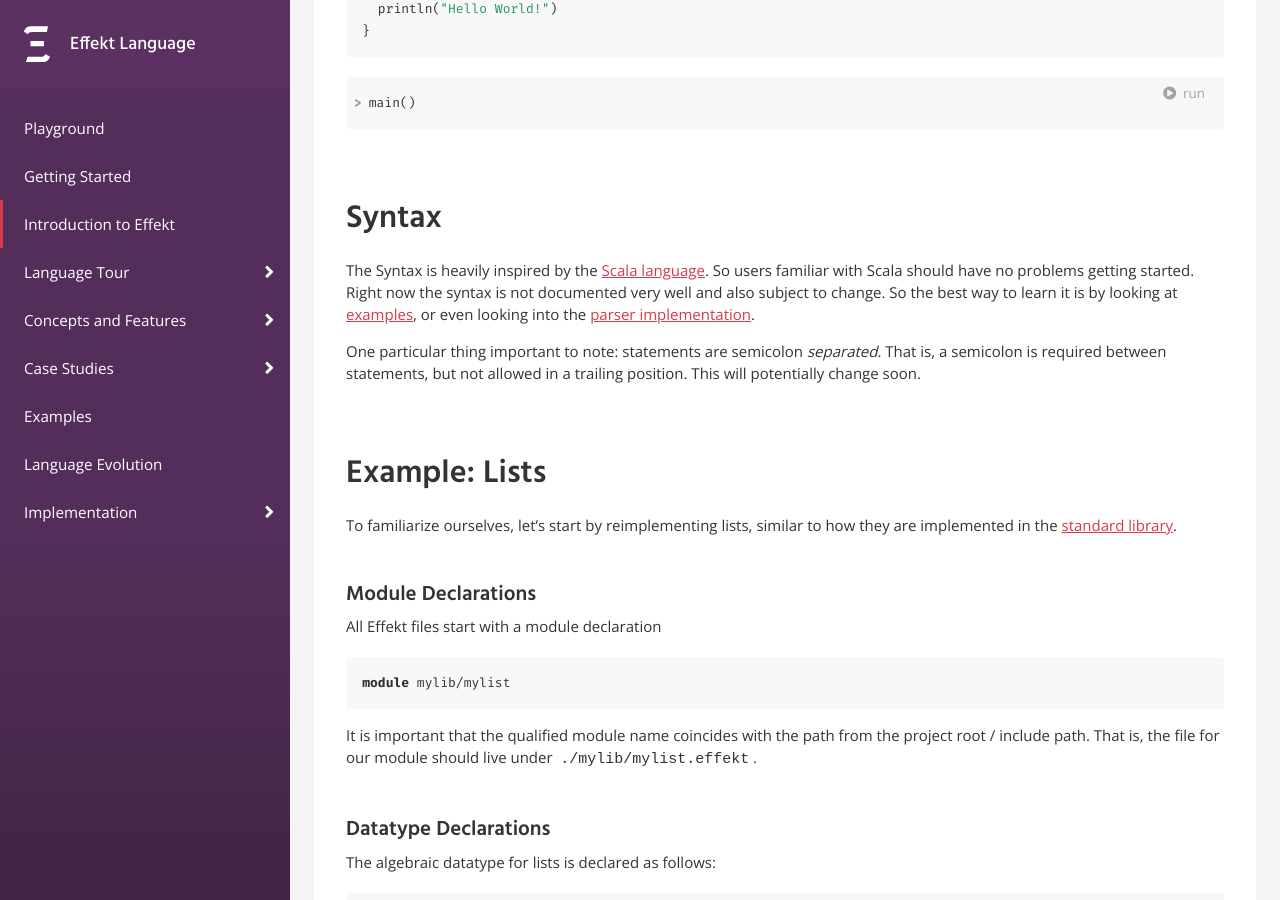
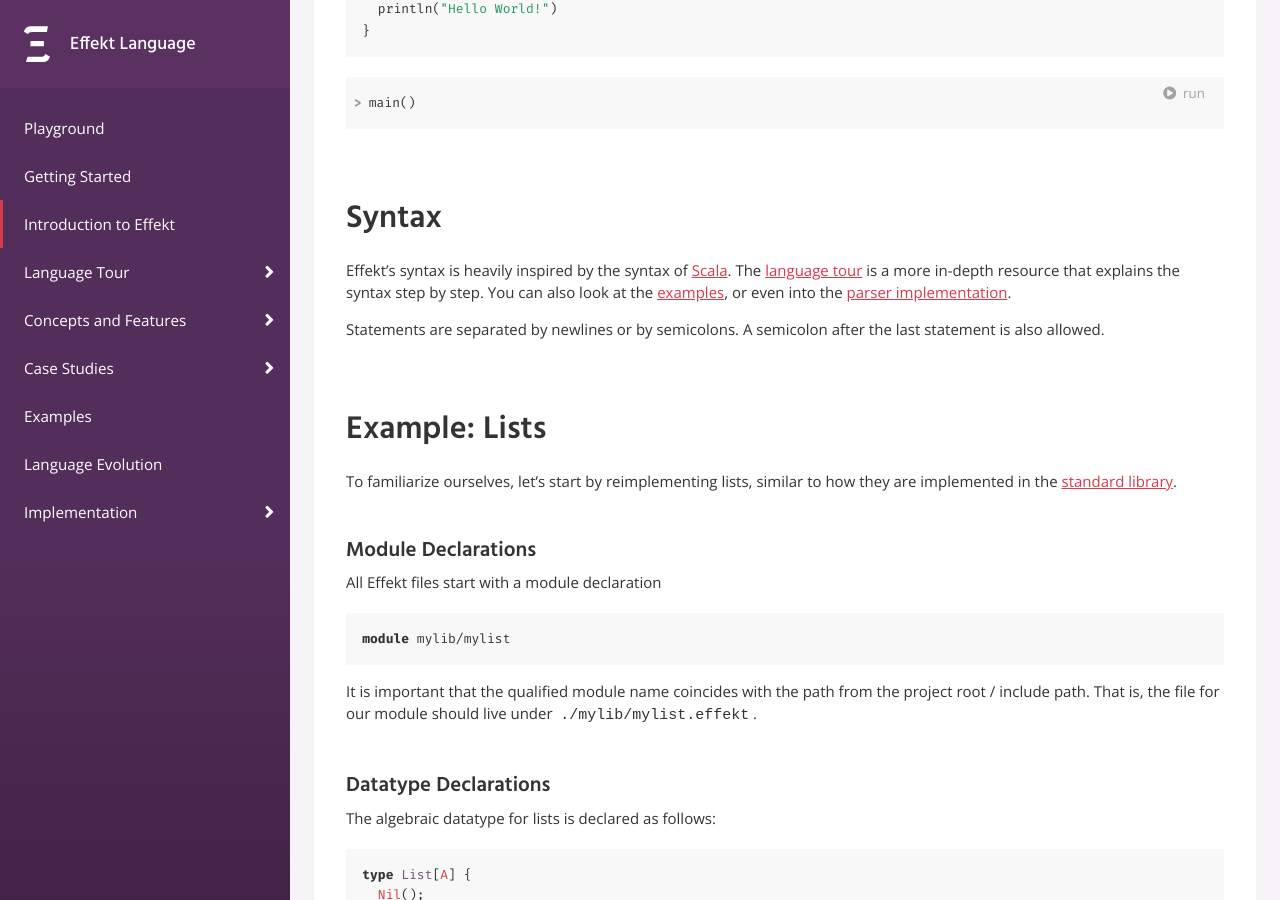
Before and after one commit to effekt-lang/effekt-website, a Jekyll site: the page built from docs/index.md, in a window 1280 px wide and 900 px high, scrolled down 380 px. Built offline with Jekyll 4.4.1, drawn with Linux system fonts in a browser that asks for light colours.

Commit message:
docs/intro: rewrite 'Syntax' section altogether

````diff
--- a/docs/index.md
+++ b/docs/index.md
@@ -5,8 +5,8 @@ permalink: docs/introduction
 ---
 
 # Quick Introduction to Effekt
-In this section, you can find a few examples and some details about the
-Effekt language.
+
+In this section, you can find a few examples and some details about the Effekt language.
 
 {% for x in site.pages %}
   {% if x.section == 'docs' and x.title != page.title %}
@@ -26,16 +26,13 @@ main()
 ```
 
 ## Syntax
-The Syntax is heavily inspired by the [Scala language](https://scala-lang.org). So
-users familiar with Scala should have no problems getting started. Right now
-the syntax is not documented very well and also subject to change. So the best
-way to learn it is by looking at
-[examples]({{ site.githuburl }}/tree/main/examples/pos),
-or even looking into the [parser implementation]({{ site.githuburl }}/blob/main/effekt/shared/src/main/scala/effekt/Parser.scala).
 
-One particular thing important to note: statements are semicolon _separated_.
-That is, a semicolon is required between statements, but not allowed in a
-trailing position. This will potentially change soon.
+Effekt's syntax is heavily inspired by the syntax of [Scala](https://scala-lang.org).
+The [language tour](/tour) is a more in-depth resource that explains the syntax step by step.
+You can also look at the [examples]({{ site.githuburl }}/tree/main/examples/pos), or even into the [parser implementation]({{ site.githuburl }}/blob/main/effekt/shared/src/main/scala/effekt/Parser.scala).
+
+Statements are separated by newlines or by semicolons.
+A semicolon after the last statement is also allowed.
 
 ## Example: Lists
 To familiarize ourselves, let's start by reimplementing lists, similar to how they are implemented in the [standard library]({{ site.githuburl }}/blob/main/libraries/common/list.effekt).
````
